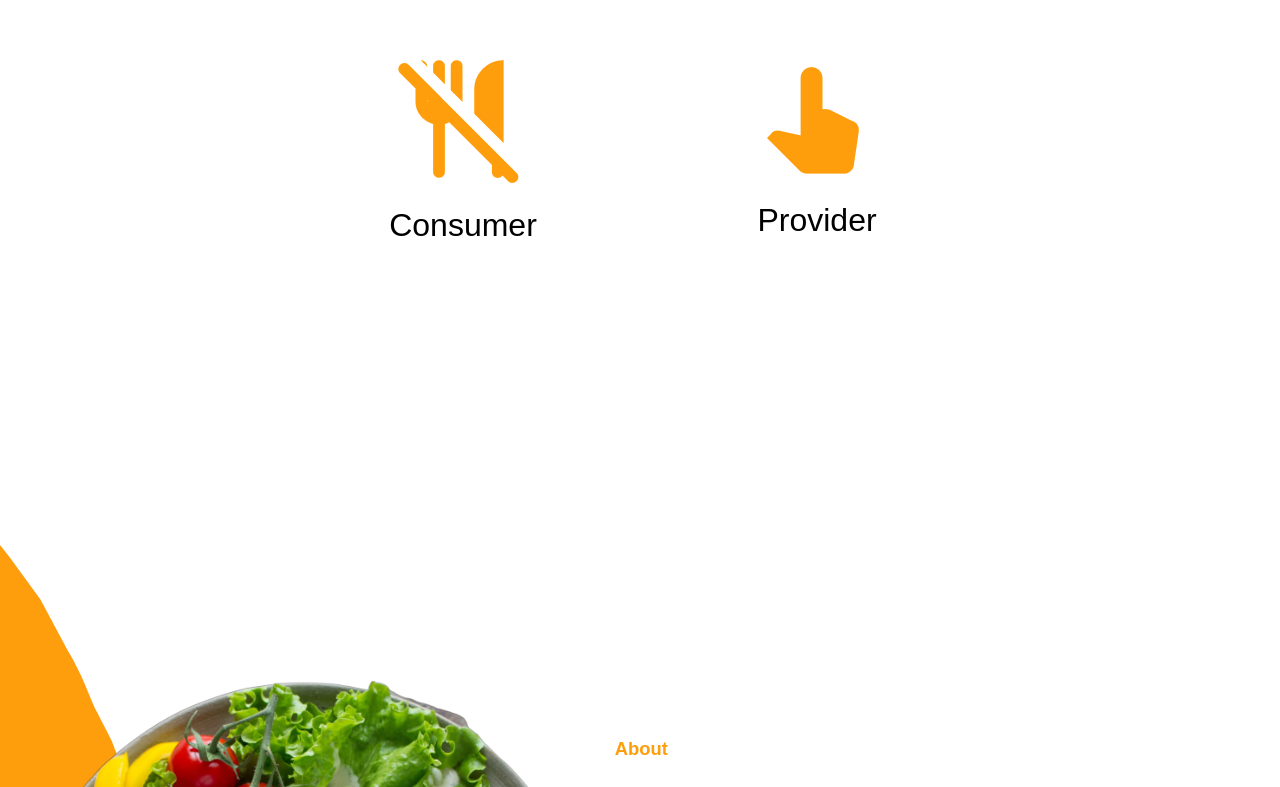
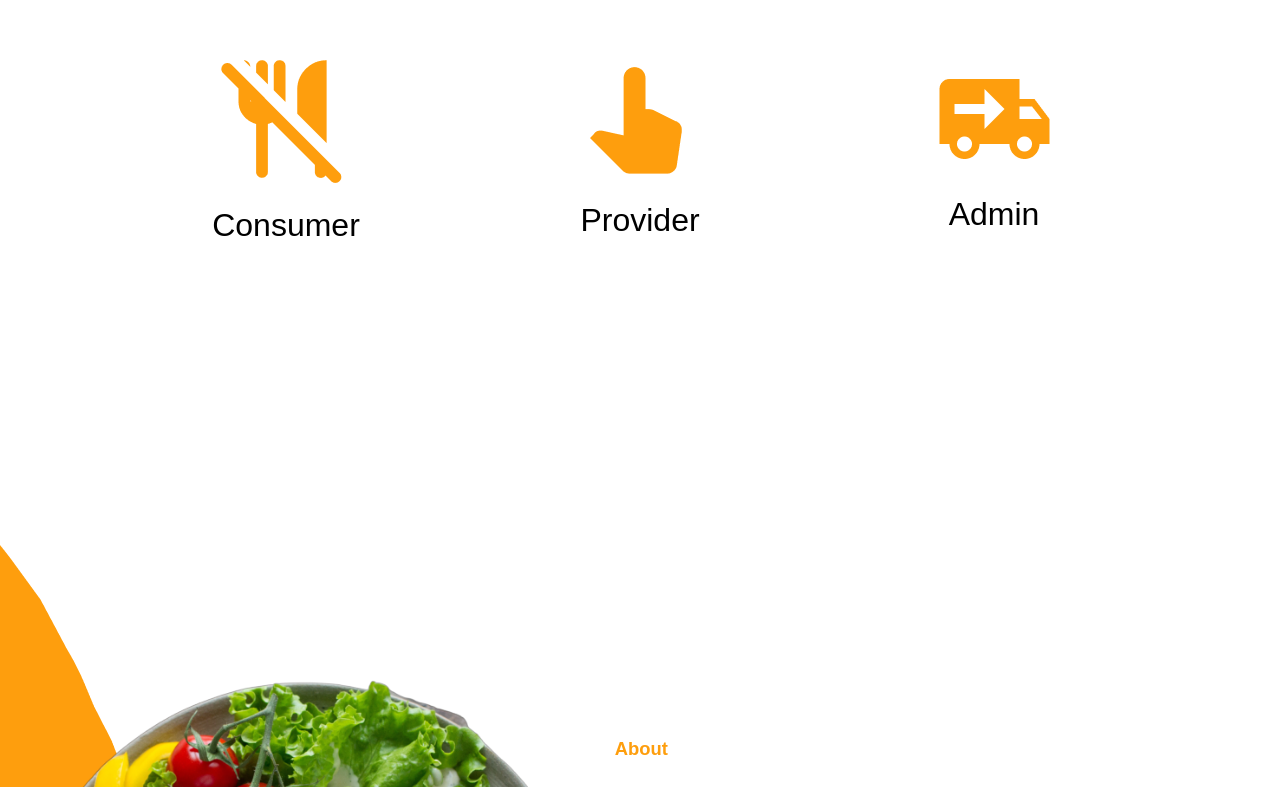
Before and after one commit to ShounakM04/RescueBites, a React (Vite) app: page / in a window 1280 px wide. Shown: the part 984-1771 px from the top of the page. Built offline with nearby package versions, Linux system fonts and the light colour scheme.

Commit message:
linkFixed2

```diff
--- a/src/pages/Work.jsx
+++ b/src/pages/Work.jsx
@@ -22,8 +22,11 @@ const Work = () => {
       title: "Provider",
       // text: "Lorem ipsum dolor sit amet consectetur. Maecenas orci et ",
     },
-
-
+    {
+      image: DeliveryMeals,
+      title: "Admin",
+      // text: "Lorem ipsum dolor sit amet consectetur. Maecenas orci et lorem ipsum",
+    },
   ];
   return (
     <div className="work-section-wrapper">
@@ -36,10 +39,10 @@ const Work = () => {
             <a
               href={
                 data.title == "Consumer"
-                  ? "https://rescue-bite-server-pde3wfsa5-amols-projects-604b6fbf.vercel.app/consumerlogin"
+                  ? "/consumerlogin"
                   : data.title == "Provider"
-                  ? "https://rescue-bite-server-pde3wfsa5-amols-projects-604b6fbf.vercel.app/providerlogin"
-                  : "https://rescue-bite-server-pde3wfsa5-amols-projects-604b6fbf.vercel.app/nothing"
+                  ? "/providerlogin"
+                  : "nothing"
               }
             >
               <div className="info-boxes-img-container">
```
